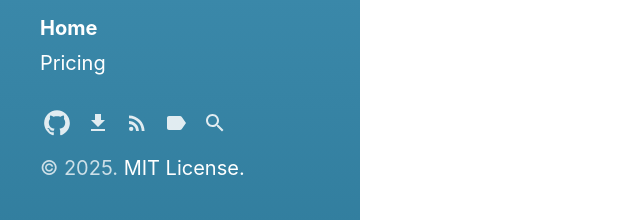
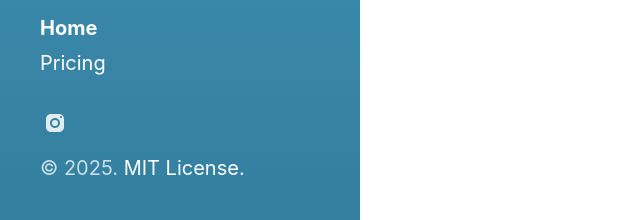
Before and after one commit to cc115915/va2, a Jekyll site: the page built from index.html, in a window 1280 px wide. Shown: the part 677-897 px from the top of the page, without its empty margins (0-640 px from the left). Built offline with Jekyll 4.4.1, drawn with Linux system fonts in a browser that asks for light colours; the list of posts is cut into pages by our own code.

Commit message:
insta link in custom_icon_links, removed template sidebar links

```diff
--- a/_includes/custom-icon-links.html
+++ b/_includes/custom-icon-links.html
@@ -1 +1,7 @@
 <!-- Optional additional links to insert for icons links -->
+
+<a id="instagram"
+       class="icon" title="Instagram" aria-label="Instagram"
+       href="www.instagram.com/carriecmyers">
+      {% include svg/icons8-instagram.svg %}
+    </a>
--- a/_includes/sidebar-icon-links.html
+++ b/_includes/sidebar-icon-links.html
@@ -1,53 +1,5 @@
 <nav id="sidebar-icon-links">
-  {% if site.hydeout.repo %}
-    <a id="github-link"
-       class="icon" title="Github Project" aria-label="Github Project"
-       href="{{ site.hydeout.repo }}">
-      {% include svg/github.svg %}
-    </a>
-    <a id="github-download-link"
-       class="icon" title="Download" aria-label="Download"
-       href="{{ site.hydeout.repo }}/archive/v{{ site.hydeout.version }}.zip">
-      {% include svg/download.svg %}
-    </a>
-  {% endif %}
 
-  <a id="subscribe-link"
-     class="icon" title="Subscribe" aria-label="Subscribe"
-     href="{{ site.feed.path | default: 'feed.xml' | relative_url }}">
-    {% include svg/feed.svg %}
-  </a>
-
-  {% comment %}
-    Check if we have tag or search pages page active before linking to it.
-  {% endcomment %}
-  {% assign tags_page = false %}
-  {% assign search_page = false %}
-  {% for node in site.pages %}
-    {% if node.layout == "tags" %}
-      {% assign tags_page = node %}
-    {% elsif node.layout == "search" %}
-      {% assign search_page = node %}
-    {% endif %}
-  {% endfor %}
-
-  {% if tags_page %}
-    <a id="tags-link"
-       class="icon{% if page.url == '/tags' %} active{% endif %}"
-       title="Tags" aria-label="Tags"
-       href="{{ tags_page.url | relative_url }}">
-      {% include svg/tags.svg %}
-    </a>
-  {% endif %}
-
-  {% if search_page %}
-    <a id="search-link"
-       class="icon{% if page.url == '/search' %} active{% endif %}"
-       title="Search" aria-label="Search"
-       href="{{ search_page.url | relative_url }}">
-      {% include svg/search.svg %}
-    </a>
-  {% endif %}
 
   {% include custom-icon-links.html %}
 </nav>
```
